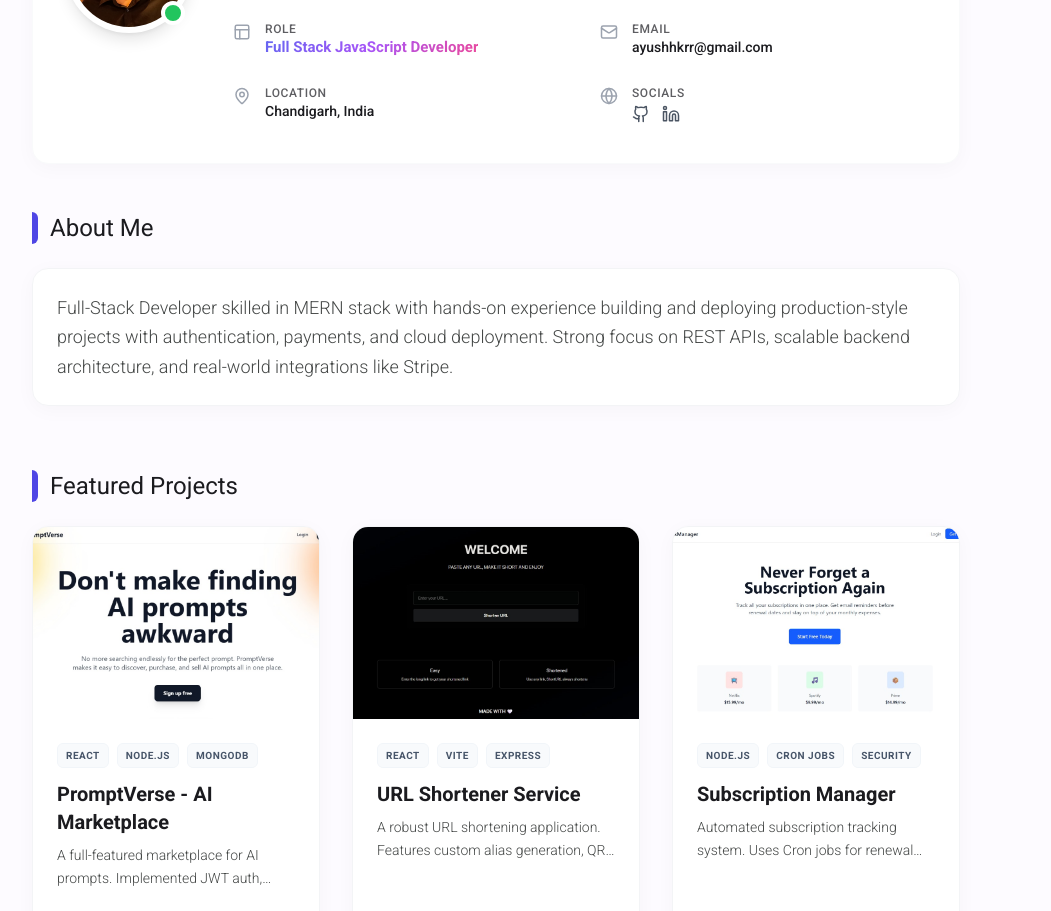
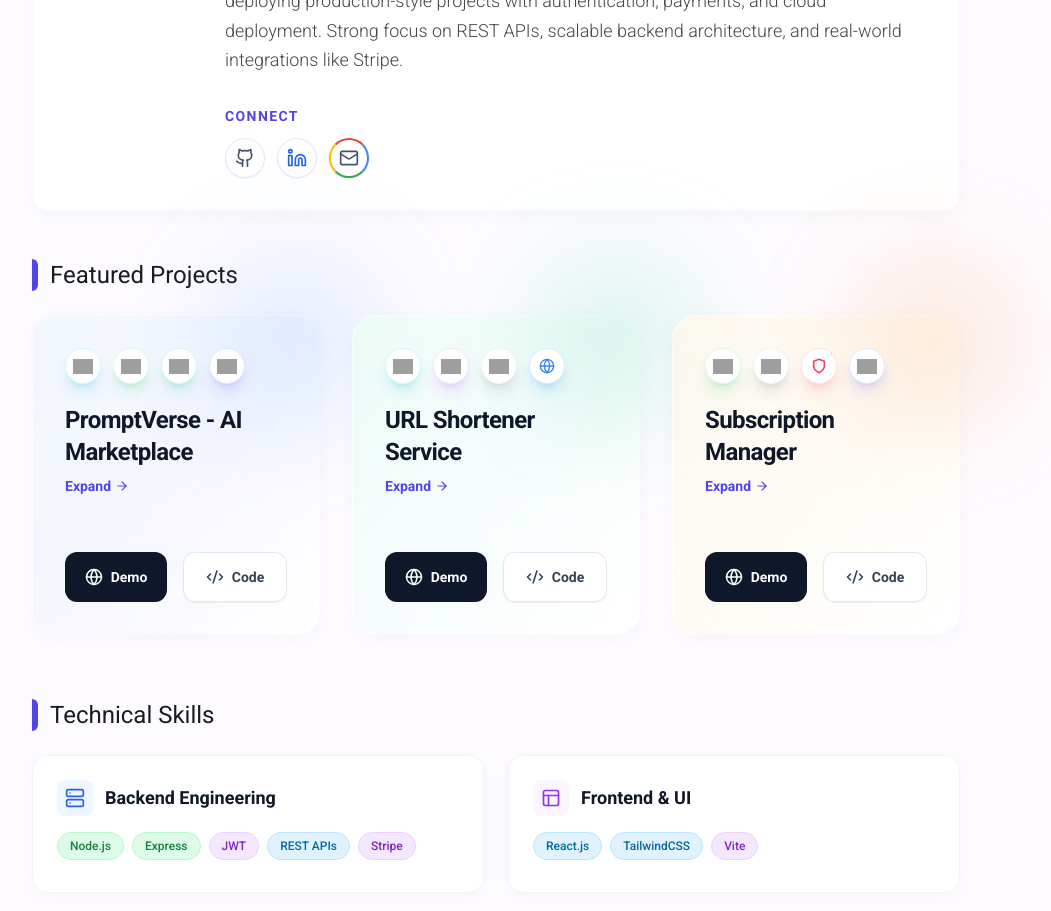
Before and after one commit to ayushhkrr/Portfolio, a React (Vite) app: page / in a window 1280 px wide. Shown: the part 360-1271 px from the top of the page, without its empty margins (144-1195 px from the left). Built offline with nearby package versions, Linux system fonts and the light colour scheme; grey boxes are pictures that could not be loaded.

Commit message:
updated the portfolio

```diff
--- a/src/App.jsx
+++ b/src/App.jsx
@@ -83,24 +83,18 @@ const MatrixRain = () => {
 
 const NotionPortfolio = () => {
   const [isVisible, setIsVisible] = useState(false);
-  const [copied, setCopied] = useState(false);
 
   useEffect(() => {
     setIsVisible(true);
   }, []);
 
-  const handleCopyEmail = () => {
-    navigator.clipboard.writeText(profile.email);
-    setCopied(true);
-    setTimeout(() => setCopied(false), 2000);
-  };
 
   const profile = {
     name: "Ayush Kumar",
     role: "Full Stack JavaScript Developer",
     tagline: "Web Developer | MERN Stack",
     location: "Chandigarh, India",
-    email: "ayushhkrr@gmail.com",
+    email: "aayuwavee@gmail.com",
     socials: {
       linkedin: "https://linkedin.com/in/ayush-kumar-a1935b331",
       github: "https://github.com/ayushhkrr",
@@ -129,7 +123,7 @@ const NotionPortfolio = () => {
     {
       title: "Subscription Manager",
       image: "/submanager.jpeg",
-      tags: ["Node.js", "Cron Jobs", "Security", "Stripe"],
+      tags: ["Node.js", "Express", "Security", "Stripe"],
       desc: "Automated subscription tracking system. Uses Cron jobs for renewal reminders and Stripe webhooks for status updates. Built with heavy focus on API security.",
       liveLink: "https://sub-man.vercel.app/",
       repoLink: "https://github.com/ayushhkrr/Subs-Manager",
@@ -183,6 +177,196 @@ const NotionPortfolio = () => {
     );
   };
 
+  const ProjectCard = ({ project, idx }) => {
+    const [isFlipped, setIsFlipped] = useState(false);
+    const [isHovered, setIsHovered] = useState(false);
+
+    return (
+      <div
+        className="h-[320px] w-full [perspective:1000px] group"
+        onMouseEnter={() => setIsHovered(true)}
+        onMouseLeave={() => setIsHovered(false)}
+      >
+        <div
+          className="h-full w-full float-animation"
+          style={{
+            animationPlayState: isHovered || isFlipped ? 'paused' : 'running',
+            willChange: 'transform'
+          }}
+        >
+          <div
+            className={`relative h-full w-full transition-transform duration-700 ease-[cubic-bezier(0.23,1,0.32,1)] [transform-style:preserve-3d] ${
+              isFlipped ? "[transform:rotateY(180deg)]" : ""
+            }`}
+          >
+            {/* Front Face */}
+            <div
+              className={`absolute inset-0 h-full w-full rounded-3xl p-8 flex flex-col justify-between [backface-visibility:hidden] border border-white/50 bg-gradient-to-br ${
+                idx === 0
+                  ? "from-blue-50/80 via-indigo-50/50 to-white"
+                  : idx === 1
+                  ? "from-emerald-50/80 via-teal-50/50 to-white"
+                  : "from-orange-50/80 via-amber-50/50 to-white"
+              } material-shadow transition-shadow hover:shadow-2xl hover:border-white/80`}
+              style={{ transform: "translateZ(1px)" }}
+            >
+              {/* Decorative background blur blobs */}
+              <div
+                className={`absolute -top-10 -right-10 w-32 h-32 rounded-full blur-3xl opacity-30 ${
+                  idx === 0
+                    ? "bg-blue-400"
+                    : idx === 1
+                    ? "bg-emerald-400"
+                    : "bg-orange-400"
+                }`}
+              ></div>
+
+              <div className="relative z-10">
+                <div className="flex flex-wrap gap-3 mb-5">
+                  {project.tags.map((tag) => {
+                     const getTechStack = (name) => {
+                       switch(name) {
+                         case 'React': return {
+                           img: "https://cdn.jsdelivr.net/gh/devicons/devicon/icons/react/react-original.svg",
+                           color: "shadow-cyan-500/20 border-cyan-100",
+                           tooltipBg: "bg-sky-500"
+                         };
+                         case 'Node.js': return {
+                           img: "https://cdn.jsdelivr.net/gh/devicons/devicon/icons/nodejs/nodejs-original.svg",
+                           color: "shadow-green-500/20 border-green-100",
+                           tooltipBg: "bg-green-600"
+                         };
+                         case 'MongoDB': return {
+                           img: "https://cdn.jsdelivr.net/gh/devicons/devicon/icons/mongodb/mongodb-original.svg",
+                           color: "shadow-emerald-500/20 border-emerald-100",
+                           tooltipBg: "bg-emerald-600"
+                         };
+                         case 'Stripe': return {
+                           img: "https://cdn.simpleicons.org/stripe/5469d4",
+                           color: "shadow-indigo-500/20 border-indigo-100",
+                           tooltipBg: "bg-[#5469d4]" // Stripe brand color
+                         };
+                         case 'Vite': return {
+                           img: "https://cdn.jsdelivr.net/gh/devicons/devicon/icons/vitejs/vitejs-original.svg",
+                           color: "shadow-purple-500/20 border-purple-100",
+                           tooltipBg: "bg-purple-600"
+                         };
+                         case 'Express': return {
+                           img: "https://cdn.jsdelivr.net/gh/devicons/devicon/icons/express/express-original.svg",
+                           color: "shadow-gray-500/20 border-gray-100",
+                           tooltipBg: "bg-slate-700"
+                         };
+                         case 'Rest API': return {
+                           component: <Globe size={16} className="text-blue-500" />,
+                           color: "shadow-blue-500/20 border-blue-100",
+                           tooltipBg: "bg-blue-600"
+                         };
+                         case 'Security': return {
+                           component: <div className="text-rose-500"><svg width="16" height="16" viewBox="0 0 24 24" fill="none" stroke="currentColor" strokeWidth="2.5" strokeLinecap="round" strokeLinejoin="round"><path d="M12 22s8-4 8-10V5l-8-3-8 3v7c0 6 8 10 8 10z"/></svg></div>,
+                           color: "shadow-rose-500/20 border-rose-100",
+                           tooltipBg: "bg-rose-600"
+                         };
+                         default: return {
+                           component: <Code2 size={16} className="text-slate-400" />,
+                           color: "shadow-slate-500/20 border-slate-100",
+                           tooltipBg: "bg-slate-600"
+                         };
+                       }
+                     };
+
+                     const stack = getTechStack(tag);
+
+                     return (
+                       <div
+                         key={tag}
+                         className={`w-9 h-9 rounded-full bg-white flex items-center justify-center shadow-lg border ${stack.color} hover:scale-125 hover:shadow-xl transition-all duration-300 cursor-pointer relative group/icon`}
+                       >
+                         <span className={`absolute -top-8 left-1/2 -translate-x-1/2 text-white text-[10px] font-bold px-2 py-1 rounded-full opacity-0 transform translate-y-2 group-hover/icon:opacity-100 group-hover/icon:translate-y-0 transition-all duration-300 pointer-events-none whitespace-nowrap z-20 shadow-md ${stack.tooltipBg || "bg-slate-800"}`}>
+                           {tag}
+                         </span>
+                         {stack.img ? (
+                            <img src={stack.img} alt={tag} className="w-5 h-5 object-contain" />
+                         ) : (
+                            stack.component
+                         )}
+                       </div>
+                     );
+                  })}
+                </div>
+
+                <h3 className="font-extrabold text-2xl text-slate-900 mb-2 group-hover:text-indigo-600 transition-colors duration-400 ease-out tracking-tight">
+                  {project.title}
+                </h3>
+
+                <button
+                   onClick={() => setIsFlipped(true)}
+                   className="text-sm font-semibold text-indigo-600 flex items-center gap-1 hover:gap-2 transition-all duration-300 mb-4"
+                >
+                   Expand <ArrowRight size={14} />
+                </button>
+              </div>
+
+              {/* Action Buttons */}
+              <div className="flex gap-4 relative z-10">
+                <a
+                  href={project.liveLink}
+                  target="_blank"
+                  rel="noreferrer"
+                  className="flex-1 flex items-center justify-center gap-2 bg-slate-900 text-white text-sm font-bold py-3.5 rounded-xl hover:bg-black hover:shadow-lg hover:-translate-y-1 transition-all duration-300 shadow-slate-900/10"
+                >
+                  <Globe size={18} /> <span>Demo</span>
+                </a>
+                <a
+                  href={project.repoLink}
+                  target="_blank"
+                  rel="noreferrer"
+                  className="flex-1 flex items-center justify-center gap-2 bg-white border border-slate-200 text-slate-700 text-sm font-bold py-3.5 rounded-xl hover:bg-indigo-50 hover:border-indigo-200 hover:text-indigo-700 transition-all duration-300 shadow-sm"
+                >
+                  <Code2 size={18} /> <span>Code</span>
+                </a>
+              </div>
+            </div>
+
+            {/* Back Face */}
+            <div
+              className={`absolute inset-0 h-full w-full rounded-3xl p-8 bg-white border border-indigo-100 material-shadow [backface-visibility:hidden] flex flex-col`}
+              style={{ transform: "rotateY(180deg) translateZ(1px)" }}
+            >
+              <div className="flex justify-between items-start mb-4">
+                 <h3 className="font-bold text-xl text-slate-900">{project.title}</h3>
+                 <button
+                   onClick={(e) => {
+                      e.stopPropagation();
+                      setIsFlipped(false);
+                   }}
+                   className="p-1 rounded-full hover:bg-slate-100 text-slate-500 transition-colors"
+                 >
+                   <ArrowRight className="rotate-180" size={20}/>
+                 </button>
+              </div>
+
+              <div className="flex-1 overflow-y-auto pr-2 custom-scrollbar">
+                 <p className="text-[15px] text-slate-600 leading-relaxed">
+                   {project.desc}
+                 </p>
+              </div>
+
+               <div className="mt-4 pt-4 border-t border-slate-100 flex justify-center">
+                   <button
+                     onClick={() => setIsFlipped(false)}
+                     className="text-xs font-bold uppercase tracking-widest text-indigo-500 hover:text-indigo-700 transition-colors"
+                   >
+                     Close Details
+                   </button>
+               </div>
+            </div>
+          </div>
+        </div>
+      </div>
+    );
+  };
+
+
   return (
     <div
       className="min-h-screen bg-[#FDFBFF] text-[#1B1B1F] pb-20 overflow-x-hidden"
@@ -225,6 +409,11 @@ const NotionPortfolio = () => {
 
         .float-animation {
           animation: float 6s ease-in-out infinite;
+          will-change: transform;
+        }
+
+        .float-animation:hover {
+          animation-play-state: paused;
         }
 
         @keyframes float {
@@ -235,31 +424,25 @@ const NotionPortfolio = () => {
       `}</style>
 
       {/* Top Navigation Bar - Material App Bar Style */}
-      <div className="h-14 flex items-center justify-between px-6 sticky top-0 bg-white/90 backdrop-blur-md z-50 border-b border-gray-100 shadow-sm">
-        <div className="flex items-center gap-3 text-sm">
+      <div className="group h-16 flex items-center justify-between px-6 fixed top-4 left-1/2 -translate-x-1/2 w-[400px] hover:w-[530px] bg-white z-50 border border-gray-100 shadow-xl shadow-black/5 rounded-full transition-all duration-[1200ms] ease-[cubic-bezier(0.22,1,0.36,1)] overflow-hidden">
+        <div className="flex items-center gap-3 text-sm shrink-0">
           <span className="w-8 h-8 bg-black rounded-full flex items-center justify-center text-white text-sm font-bold shadow-md cursor-pointer hover:scale-110 transition-transform duration-300 ease-out">
             A
           </span>
-          <span className="font-semibold text-gray-800 tracking-tight">
+          <span className="font-extrabold text-black tracking-tight whitespace-nowrap">
             ayush-kumar / portfolio
           </span>
         </div>
-        <div className="flex gap-6 text-sm font-medium text-gray-600 items-center">
-          <a
-            href="#contact"
-            className="hover:text-black transition-colors duration-300 hidden sm:block relative after:content-[''] after:absolute after:w-full after:scale-x-0 after:h-0.5 after:bottom-[-4px] after:left-0 after:bg-black after:origin-bottom-right after:transition-transform after:duration-500 after:ease-out hover:after:scale-x-100 hover:after:origin-bottom-left"
-          >
-            Contact
-          </a>
+        <div className="flex gap-6 items-center shrink-0">
           <a
             href="/CV.pdf" // Ensure Resume.pdf is in your 'public' folder
             download="Ayush_Kumar_CV.pdf"
             target="_blank"
             rel="noreferrer"
-            className="flex items-center gap-2 bg-black text-white px-4 py-2 rounded-full hover:bg-gray-800 hover:scale-105 transition-all duration-300 ease-out material-btn"
+            className="flex items-center gap-2 bg-black text-white px-5 py-2.5 rounded-full hover:bg-gray-900 hover:scale-105 transition-all duration-300 ease-out material-btn shadow-lg shadow-black/20"
           >
             <Download size={16} />
-            <span>CV</span>
+            <span className="font-bold">CV</span>
           </a>
         </div>
       </div>
@@ -290,10 +473,6 @@ const NotionPortfolio = () => {
                     }}
                   />
                 </div>
-                <div
-                  className="absolute bottom-2 right-2 w-6 h-6 bg-green-500 border-4 border-white rounded-full"
-                  title="Available for work"
-                ></div>
               </div>
 
               <div className="flex-1 w-full">
@@ -304,103 +483,44 @@ const NotionPortfolio = () => {
                   {profile.tagline}
                 </p>
 
+                <p className="text-[#444746] leading-relaxed text-lg font-light mb-8 max-w-3xl">
+                  {profile.summary}
+                </p>
+
                 {/* Meta Data Grid */}
-                <div className="grid grid-cols-1 sm:grid-cols-2 gap-y-3 gap-x-8 text-sm text-gray-600">
-                  <div className="flex items-start gap-3 p-2 rounded-lg hover:bg-gray-50 transition-colors duration-300 ease-out">
-                    <div className="w-5 mt-0.5 text-gray-400">
-                      <Layout size={18} />
-                    </div>
+                <div className="flex flex-col gap-4 mt-2">
+                  {/* Connect Item - Minimalist */}
                   <div className="flex flex-col">
-                      <span className="text-xs font-medium text-[#5E5E62] uppercase tracking-wider">
-                        Role
+                    <span className="text-sm font-black text-indigo-600 uppercase tracking-widest mb-3">
+                      Connect
                     </span>
-                      <span className="font-bold text-[15px] pastel-gradient-text">
-                        {profile.role}
-                      </span>
-                    </div>
-                  </div>
-
-                  <div
-                    className="flex items-start gap-3 p-2 rounded-lg hover:bg-gray-50 transition-colors duration-300 ease-out cursor-pointer"
-                    onClick={handleCopyEmail}
-                  >
-                    <div className="w-5 mt-0.5 text-gray-400">
-                      <Mail size={18} />
-                    </div>
-                    <div className="flex flex-col overflow-hidden">
-                      <span className="text-xs font-medium text-[#5E5E62] uppercase tracking-wider">
-                        Email
-                      </span>
-                      <div className="flex items-center gap-2">
-                        <span className="font-medium text-[#1B1B1F] truncate">
-                          {profile.email}
-                        </span>
-                        {copied && (
-                          <Check size={14} className="text-green-500" />
-                        )}
-                      </div>
-                    </div>
-                  </div>
-
-                  <div className="flex items-start gap-3 p-2 rounded-lg hover:bg-gray-50 transition-colors duration-300 ease-out">
-                    <div className="w-5 mt-0.5 text-gray-400">
-                      <MapPin size={18} />
-                    </div>
-                    <div className="flex flex-col">
-                      <span className="text-xs font-medium text-[#5E5E62] uppercase tracking-wider">
-                        Location
-                      </span>
-                      <span className="font-medium text-[#1B1B1F]">
-                        {profile.location}
-                      </span>
-                    </div>
-                  </div>
-
-                  <div className="flex items-start gap-3 p-2 rounded-lg hover:bg-gray-50 transition-colors duration-300 ease-out">
-                    <div className="w-5 mt-0.5 text-gray-400">
-                      <Globe size={18} />
-                    </div>
-                    <div className="flex flex-col">
-                      <span className="text-xs font-medium text-[#5E5E62] uppercase tracking-wider">
-                        Socials
-                      </span>
-                      <div className="flex gap-3 mt-1">
+                    <div className="flex gap-3">
                       <a
                         href={profile.socials.github}
                         target="_blank"
                         rel="noreferrer"
-                          className="hover:text-black hover:scale-110 transition-all duration-300 ease-out"
+                        className="flex items-center justify-center w-10 h-10 rounded-full bg-white border border-indigo-100 text-slate-600 hover:bg-slate-900 hover:text-white hover:border-slate-900 hover:scale-110 transition-all duration-300 shadow-sm"
                       >
-                          <Github size={18} />
+                        <Github size={20} />
                       </a>
                       <a
                         href={profile.socials.linkedin}
                         target="_blank"
                         rel="noreferrer"
-                          className="hover:text-blue-600 hover:scale-110 transition-all duration-300 ease-out"
+                        className="flex items-center justify-center w-10 h-10 rounded-full bg-white border border-indigo-100 text-blue-600 hover:bg-[#0077b5] hover:text-white hover:border-[#0077b5] hover:scale-110 transition-all duration-300 shadow-sm"
                       >
-                          <Linkedin size={18} />
+                        <Linkedin size={20} />
+                      </a>
+                      <a
+                        href={`mailto:${profile.email}`}
+                        className="flex items-center justify-center w-10 h-10 rounded-full bg-white border-2 border-t-[#EA4335] border-r-[#4285F4] border-b-[#34A853] border-l-[#FBBC05] hover:scale-110 transition-all duration-300 shadow-sm group/mail"
+                      >
+                         <Mail size={20} className="text-slate-600 group-hover/mail:text-slate-900" />
                       </a>
                     </div>
                   </div>
                 </div>
               </div>
-              </div>
-            </div>
-          </div>
-        </FadeIn>
-
-        {/* About Section */}
-        <FadeIn delay={200}>
-          <div className="mb-16">
-            <h3 className="text-2xl font-normal text-[#1B1B1F] mb-6 flex items-center gap-3">
-              <span className="w-1.5 h-8 bg-indigo-600 rounded-r-full"></span>
-              About Me
-            </h3>
-            <div className="bg-white p-6 rounded-2xl border border-gray-100 material-shadow">
-              <p className="text-[#444746] leading-relaxed text-lg font-light">
-                {profile.summary}
-              </p>
             </div>
           </div>
         </FadeIn>
@@ -417,65 +537,7 @@ const NotionPortfolio = () => {
           <div className="grid grid-cols-1 md:grid-cols-2 lg:grid-cols-3 gap-8">
             {projects.map((project, idx) => (
               <FadeIn key={idx} delay={400 + idx * 100}>
-                <div className="bg-white rounded-2xl overflow-hidden border border-gray-100 material-shadow flex flex-col h-full group">
-                  {/* Project Cover Image */}
-                  <div className="h-48 w-full overflow-hidden relative bg-gray-100">
-                    <img
-                      src={project.image}
-                      alt={project.title}
-                      className="w-full h-full object-cover object-top transition-transform duration-[800ms] ease-out group-hover:scale-110"
-                      onError={(e) => {
-                        e.target.src =
-                          "https://images.unsplash.com/photo-1555066931-4365d14bab8c?q=80&w=1000&auto=format&fit=crop";
-                      }}
-                    />
-                    <div className="absolute inset-0 bg-black/0 group-hover:bg-black/10 transition-colors duration-500 ease-out" />
-                  </div>
-
-                  {/* Project Content */}
-                  <div className="p-6 flex-1 flex flex-col">
-                    <div className="flex flex-wrap gap-2 mb-3">
-                      {project.tags.slice(0, 3).map((tag) => (
-                        <span
-                          key={tag}
-                          className="px-2 py-1 bg-slate-50 text-slate-600 text-[10px] font-bold uppercase tracking-wider rounded-md border border-slate-100"
-                        >
-                          {tag}
-                        </span>
-                      ))}
-                    </div>
-
-                    <h3 className="font-bold text-xl text-[#1B1B1F] mb-2 group-hover:text-indigo-600 transition-colors duration-400 ease-out">
-                      {project.title}
-                    </h3>
-
-                    <p className="text-sm text-[#444746] mb-6 leading-relaxed line-clamp-2 font-light">
-                      {project.desc}
-                    </p>
-
-                    {/* Action Buttons */}
-                    <div className="flex gap-3 mt-auto">
-                      <a
-                        href={project.liveLink}
-                        target="_blank"
-                        rel="noreferrer"
-                        className="flex-1 flex items-center justify-center gap-2 bg-[#1B1B1F] text-white text-sm font-medium py-3 rounded-xl hover:bg-black hover:shadow-lg hover:-translate-y-0.5 transition-all duration-300 material-btn"
-                      >
-                        <Globe size={16} />{" "}
-                        <span className="tracking-wide">Demo</span>
-                      </a>
-                      <a
-                        href={project.repoLink}
-                        target="_blank"
-                        rel="noreferrer"
-                        className="flex-1 flex items-center justify-center gap-2 bg-white border border-slate-200 text-[#444746] text-sm font-medium py-3 rounded-xl hover:bg-slate-50 hover:border-indigo-200 hover:text-indigo-600 transition-all duration-300 material-btn"
-                      >
-                        <Code2 size={16} />{" "}
-                        <span className="tracking-wide">Code</span>
-                      </a>
-                    </div>
-                  </div>
-                </div>
+                <ProjectCard project={project} idx={idx} />
               </FadeIn>
             ))}
           </div>
```
Also changed, not shown: 1 other file (tests, documents, lock files or other folders). Lines whose indentation alone changed are shown as unchanged.
